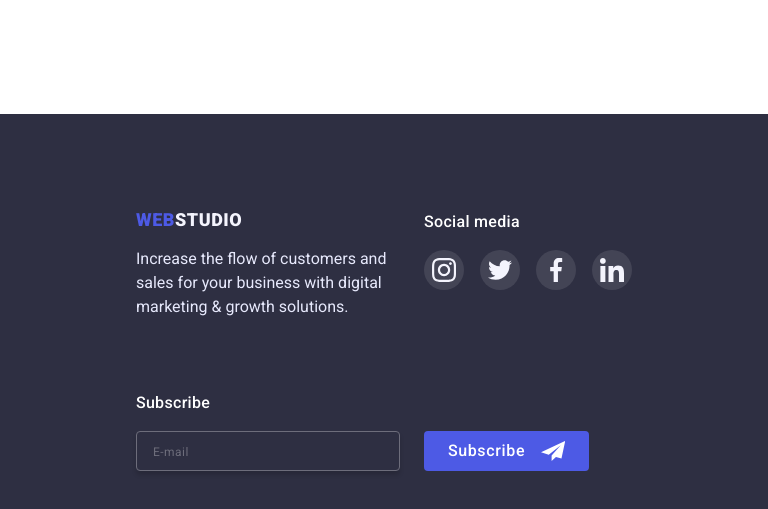
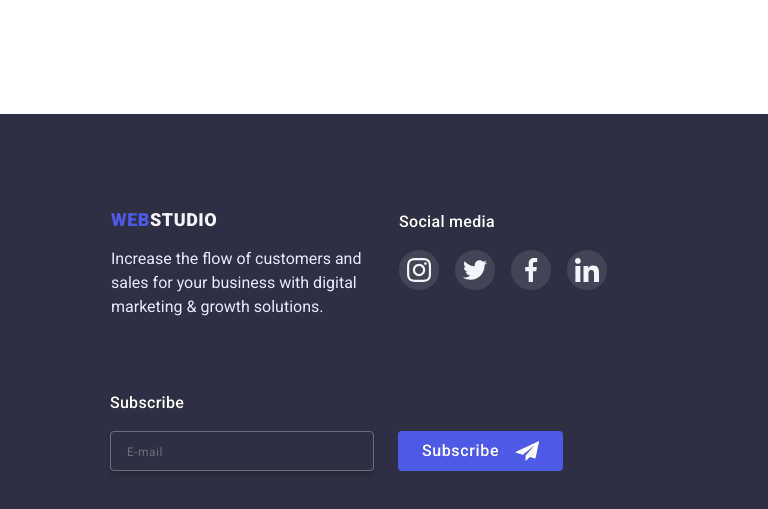
Before and after one commit to Helya7/goit-markup-hw-07, a plain HTML site: page index.html in a window 768 px wide. Shown: the part 2738-3247 px from the top of the page. Drawn offline with nearby package versions, Linux system fonts and the light colour scheme.

Commit message:
Update styles.css

```diff
--- a/css/styles.css
+++ b/css/styles.css
@@ -719,6 +719,12 @@ body {
     text-transform: uppercase;
 }
 
+@media (max-width: 767px) {
+    .site-title-footer {
+        text-align: center;
+    }
+}
+
 /* .paragraph-footer {
     color: var(--second-button-color);
     max-width: 264px;
@@ -1245,6 +1251,7 @@ footer {
     display: flex;
 }
 
+
 @media (min-width: 320px) and (max-width: 767px) {
     .footer-container {
         flex-direction: column;
@@ -1305,6 +1312,12 @@ footer {
     }
 }
 
+@media (min-width: 768px) and (max-width: 1199px) {
+    .footer-content {
+        margin-left: -50px;
+    }
+}
+
 
 @media (min-width: 320px) and (max-width: 1157px) {
     .footer-content {
@@ -1313,11 +1326,11 @@ footer {
     }
 }
 
-@media (min-width: 320px) and (max-width: 767px) {
+/* @media (min-width: 320px) and (max-width: 767px) {
     .footer-content>.logo {
         text-align: center;
     }
-}
+} */
 
 .footer-form {
     display: flex;
@@ -1371,7 +1384,7 @@ footer {
 
 @media (min-width: 768px) and (max-width: 1199px) {
     .footer-form-container {
-        margin-left: -43px;
+        margin-left: -95px;
     }
 }
 
```
